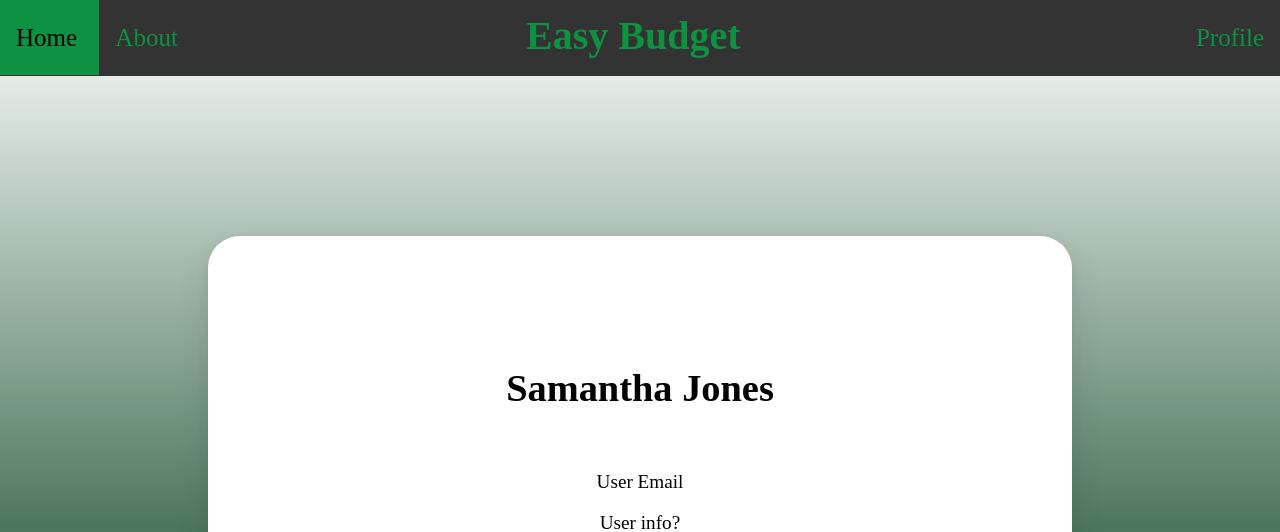
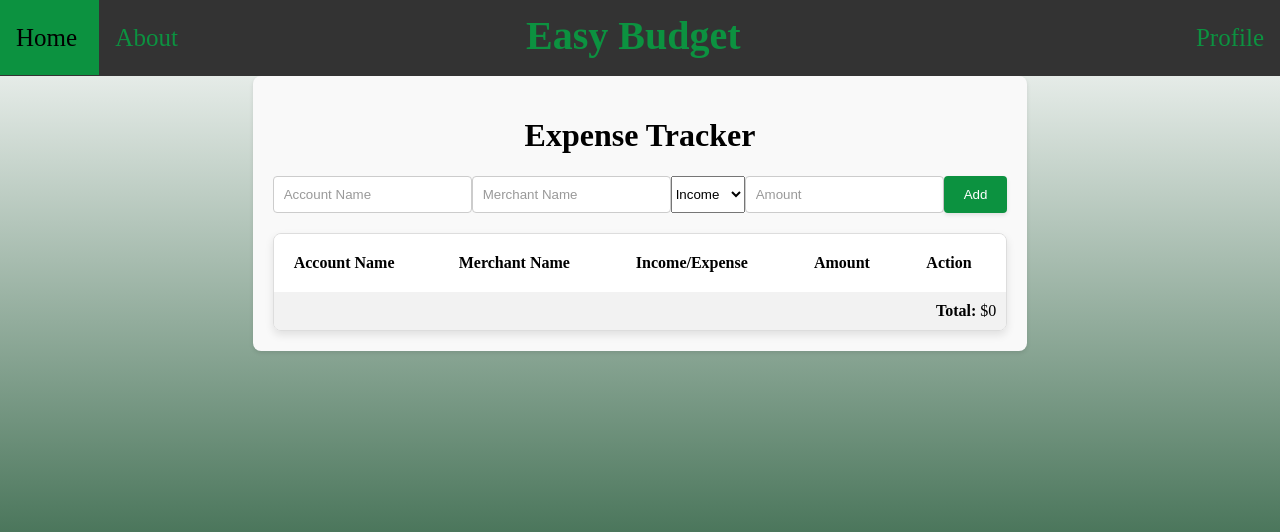
Before and after one commit to TJCornwell/Senior-Project, a Flask app: page / in a window 1280 px wide. Shown: the top 532 px of the page. Run offline with Flask 3, Linux system fonts and the light colour scheme; lists and menus that the app fills with data are empty; some libraries are stand-ins or nearby versions.

Commit message:
Changed the income/expense to selector, added Merchants

```diff
--- a/EasyBudget.py
+++ b/EasyBudget.py
@@ -4,7 +4,7 @@ app = Flask(__name__)
 
 @app.route("/")
 def index():
-    return render_template('ProfilePage.html')
+    return render_template('HomePage.html')
 
 
 if __name__==('__main__'):
--- a/templates/HomePage.html
+++ b/templates/HomePage.html
@@ -38,10 +38,14 @@
         <form id="expense-form">
             <input type="text"
                    id="account-name"
-                   placeholder="account Name" required />
+                   placeholder="Account Name" required />
             <input type="text"
-                   id="income/expense-name"
-                   placeholder="Income/Expense Name" required />
+                   id="Merchant-name"
+                   placeholder="Merchant Name" required />
+            <select id="Merchant-name" placeholder="Merchant Name" required>
+                <option value="Income">Income</option>
+                <option value="Expense">Expense</option>
+            </select>
             <input type="number"
                    id="expense-amount"
                    placeholder="Amount" required />
@@ -54,7 +58,8 @@
                 <thead>
                     <tr>
                         <th>Account Name</th>
-                        <th>Income/Expense Name</th>
+                        <th>Merchant Name</th>
+                        <th>Income/Expense</th>
                         <th>Amount</th>
                         <th>Action</th>
                     </tr>
@@ -68,8 +73,5 @@
         </div>
     </div>
 
-
-
-
     </div>
 </body>
```
